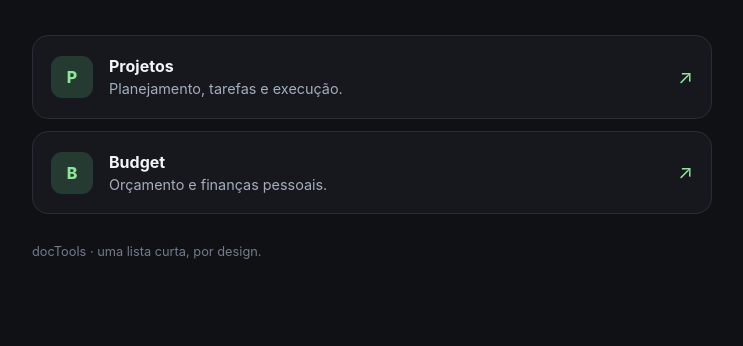
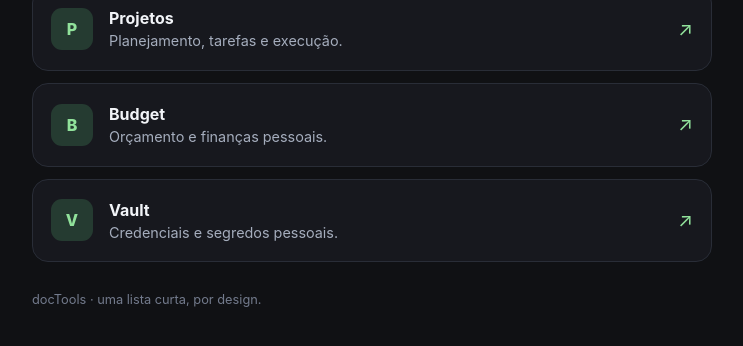
Before and after one commit to rogupoletti/docktools-home, a plain HTML site: page index.html in a window 1280 px wide. Shown: the part 386-732 px from the top of the page, without its empty margins (268-1011 px from the left). Drawn offline with Linux system fonts and the light colour scheme.

Commit message:
feat: add Vault link

```diff
--- a/index.html
+++ b/index.html
@@ -41,6 +41,11 @@
           <div class="tool-copy"><strong>Budget</strong><span>Orçamento e finanças pessoais.</span></div>
           <div class="arrow" aria-hidden="true">↗</div>
         </a>
+        <a class="tool" href="https://vault.docktools.com.br">
+          <div class="mark" aria-hidden="true">V</div>
+          <div class="tool-copy"><strong>Vault</strong><span>Credenciais e segredos pessoais.</span></div>
+          <div class="arrow" aria-hidden="true">↗</div>
+        </a>
       </section>
       <footer>docTools · uma lista curta, por design.</footer>
     </main>
```
